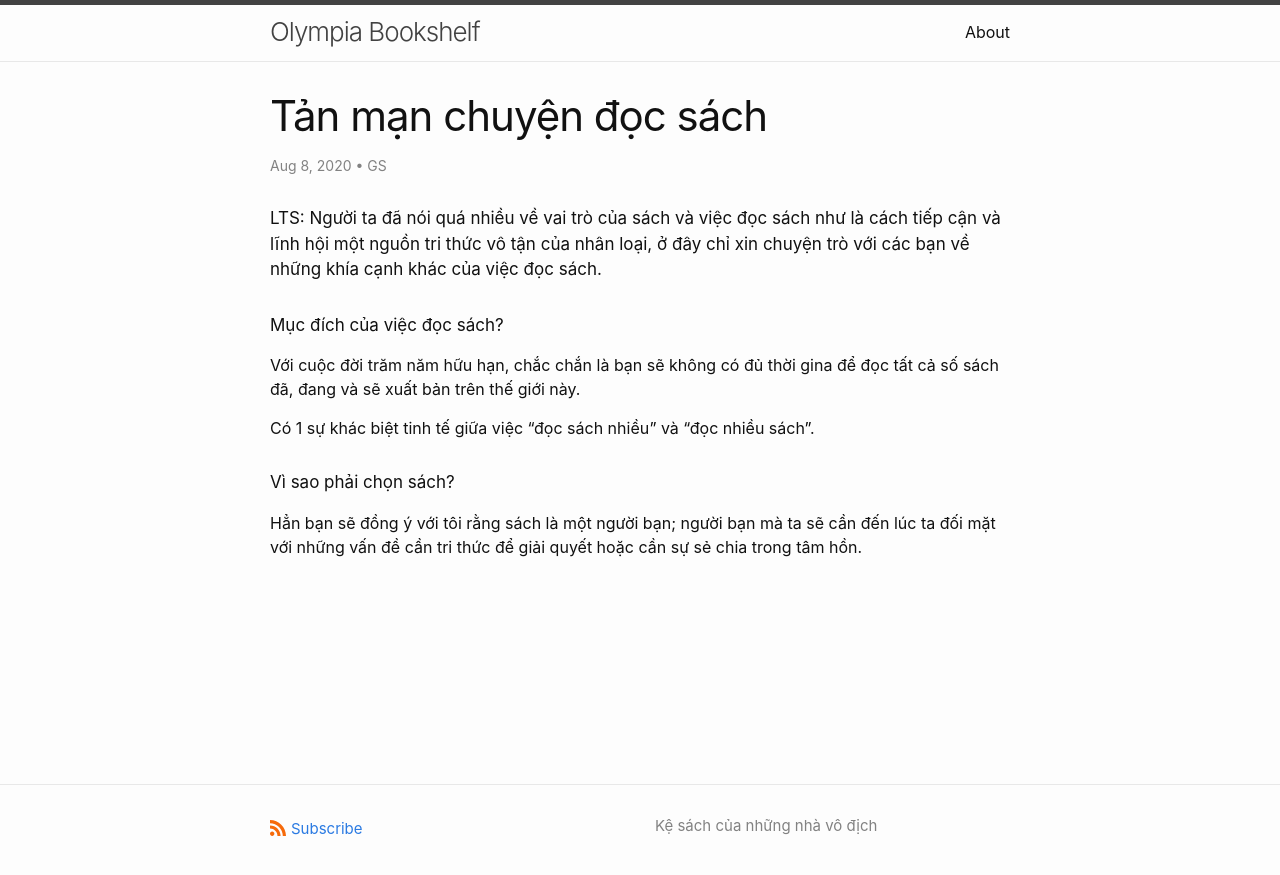
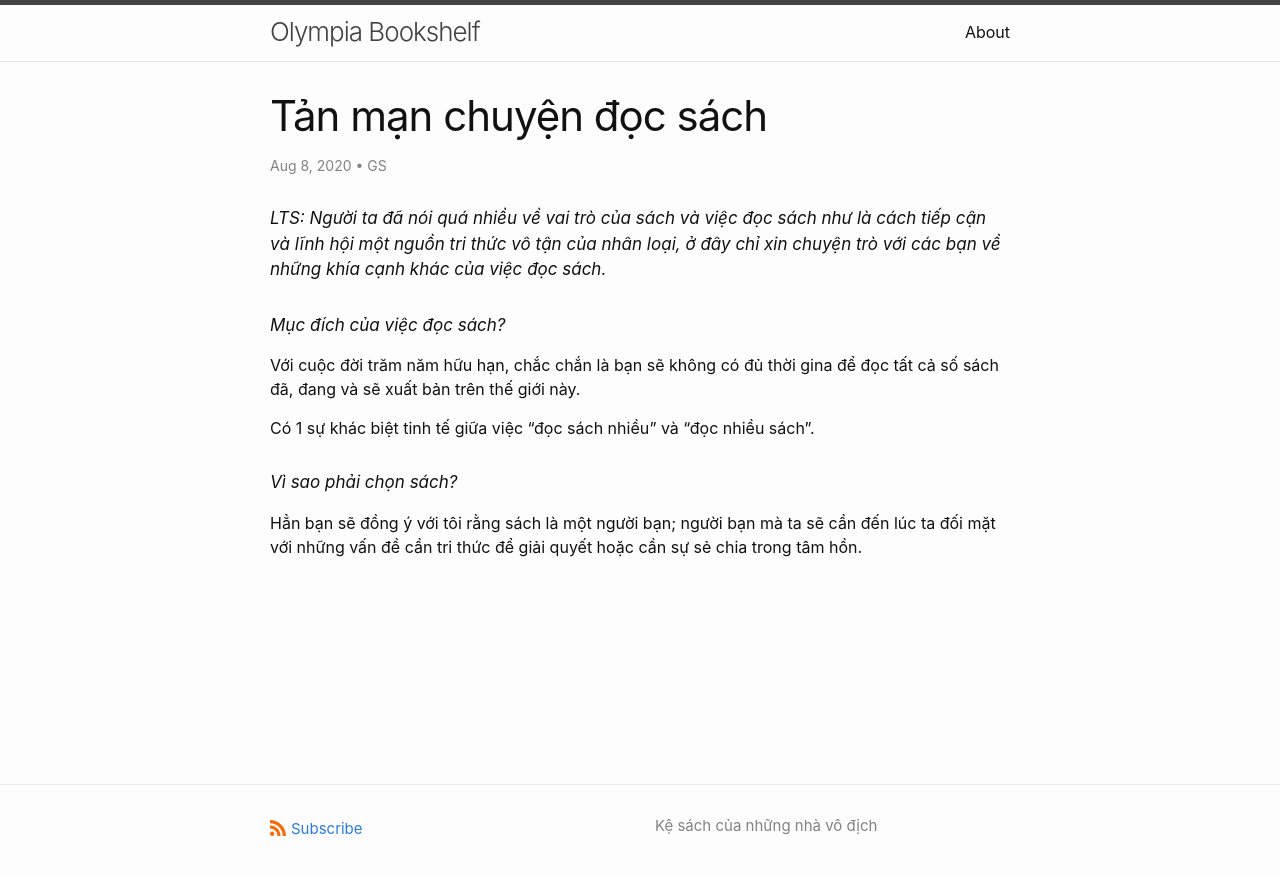
Before and after one commit to olympiabookshelf/olympiabookshelf.com, a Jekyll site: the page built from _posts/2020-08-09-tan-man-chuyen-doc-sach.markdown, in a window 1280 px wide. Shown: the top 875 px of the page. Built offline with Jekyll 4.4.1, drawn with Linux system fonts in a browser that asks for light colours.

Commit message:
style h6

```diff
--- a/_config.yml
+++ b/_config.yml
@@ -26,6 +26,8 @@ markdown: GFM
 theme: minima
 plugins:
   - jekyll-feed
+minima:
+  skin: classic
 
 # Exclude from processing.
 # The following items will not be processed, by default. Create a custom list
--- a/_sass/minima/custom-styles.scss
+++ b/_sass/minima/custom-styles.scss
@@ -1,2 +1,5 @@
 // Placeholder to allow defining custom styles that override everything else.
 // (Use `_sass/minima/custom-variables.scss` to override variable defaults)
+h6 {
+  font-style: italic;
+}
```
